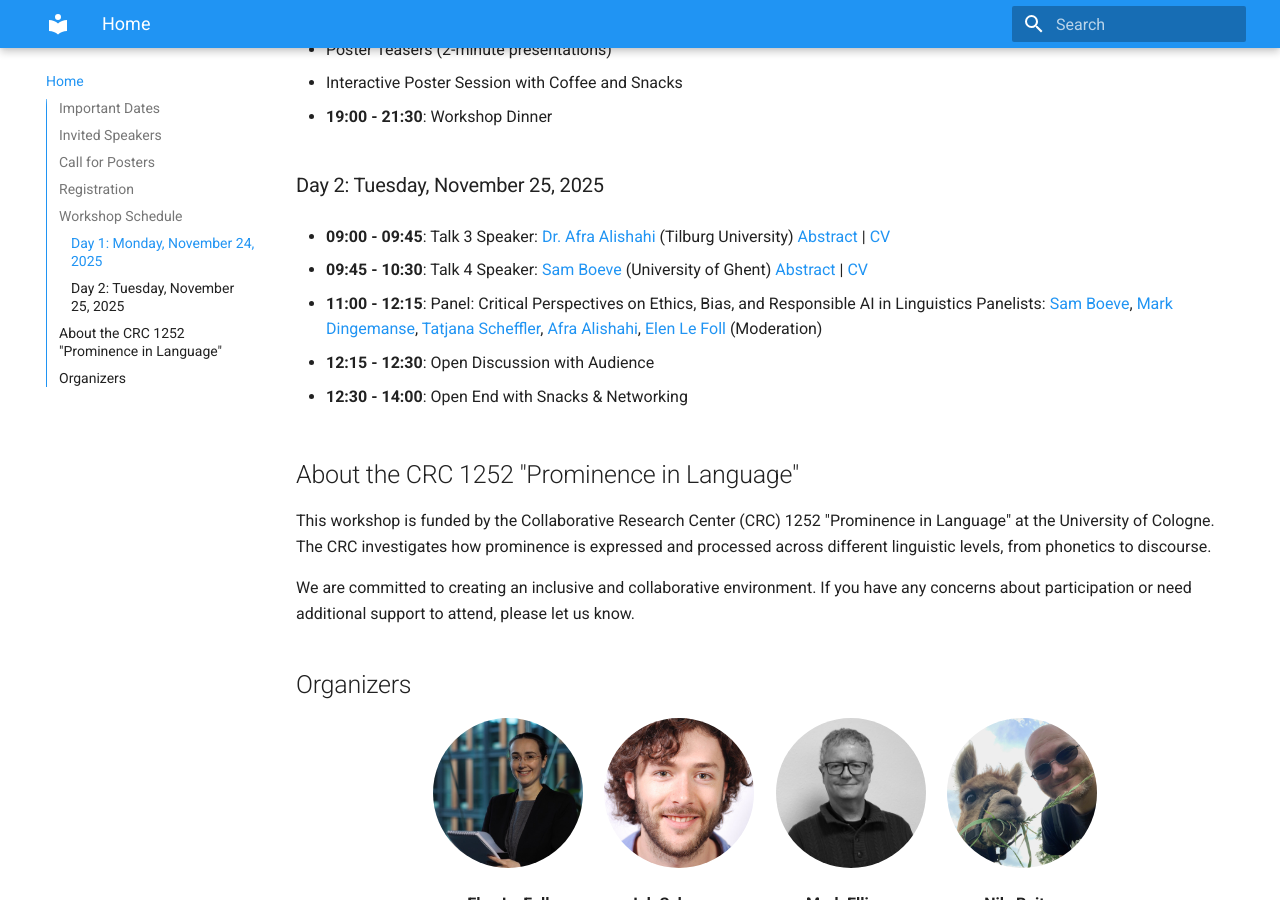
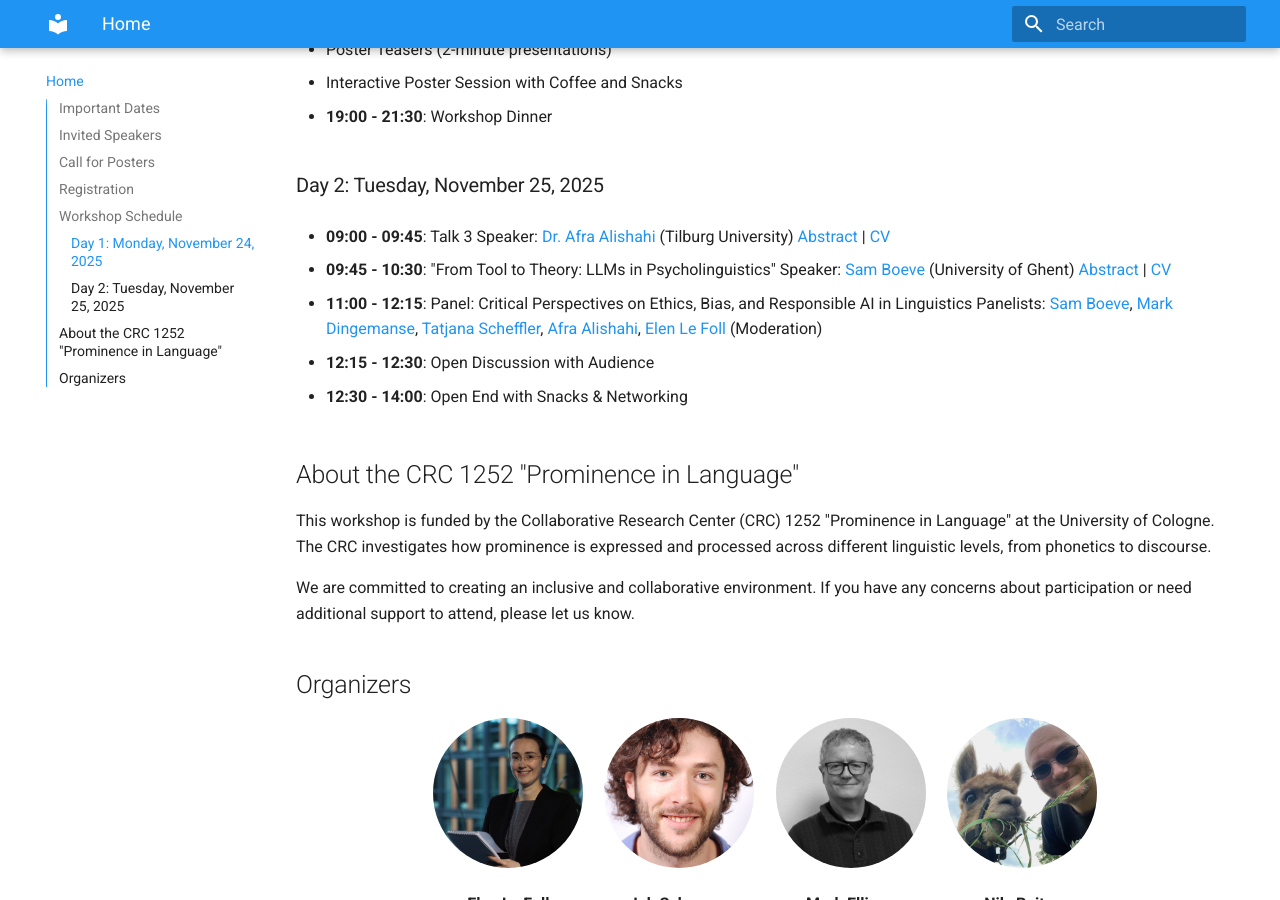
Before and after one commit to SFB1252/llm-workshop, an MkDocs documentation site: the page built from docs/index.md, in a window 1280 px wide and 900 px high, scrolled down 2735 px. Built offline with MkDocs 1.6.1 and Material for MkDocs 9.7.7, drawn with Linux system fonts in a browser that asks for light colours.

Commit message:
Update index.md

```diff
--- a/docs/index.md
+++ b/docs/index.md
@@ -113,7 +113,7 @@ If you encounter any issues or need assistance, please contact: job.schepens@uni
   Speaker: <a href="https://afra.alishahi.name/">Dr. Afra Alishahi</a> (Tilburg University)
   <a href="speakers/afra-alishahi/#abstract">Abstract</a> | <a href="https://afra.alishahi.name/">CV</a>
 
-- **09:45 - 10:30**: Talk 4
+- **09:45 - 10:30**: "From Tool to Theory: LLMs in Psycholinguistics"
   Speaker: <a href="https://research.ugent.be/web/person/sam-boeve-0/en">Sam Boeve</a> (University of Ghent)
   <a href="speakers/sam-boeve/#abstract">Abstract</a> | <a href="https://research.ugent.be/web/person/sam-boeve-0/en">CV</a>
 
```
